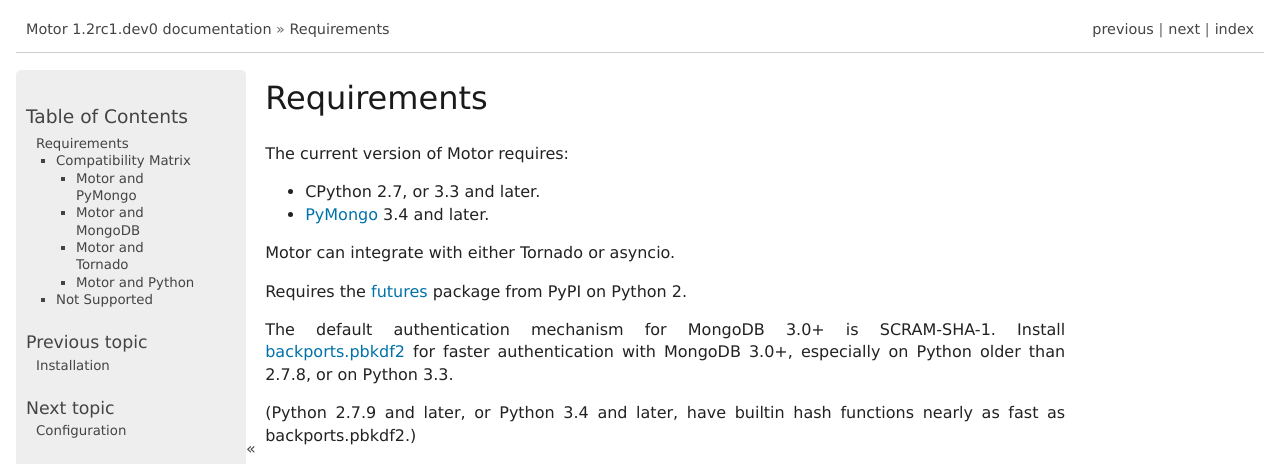
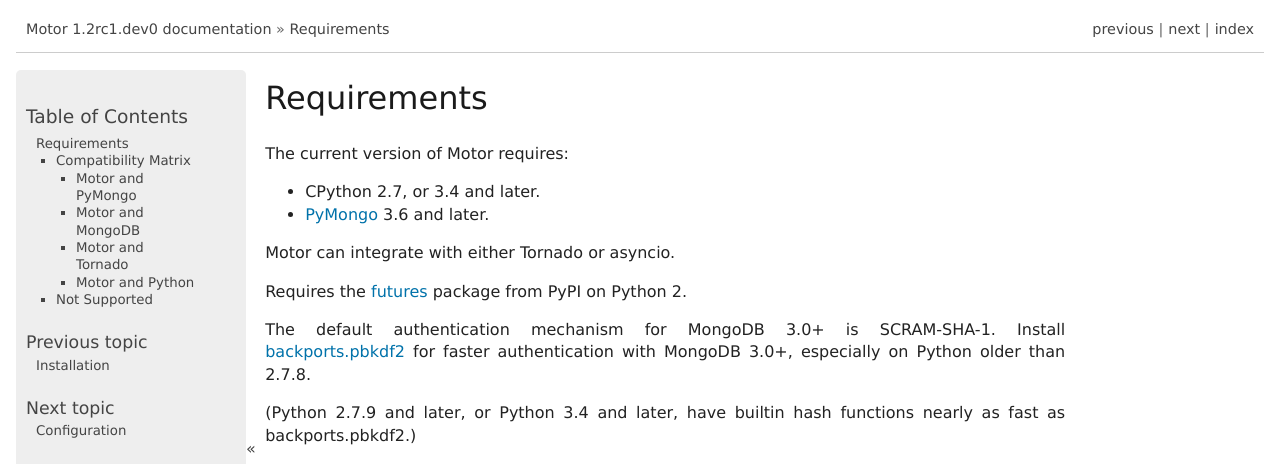
Before and after one commit to mongodb/motor, a Sphinx documentation site: the page built from doc/requirements.rst, in a window 1280 px wide and 900 px high. Shown: the top 464 px of the window. Built offline with Sphinx 7.4.7, drawn with Linux system fonts in a browser that asks for light colours; pages that are not in the unit, such as notebooks, are missing from menus; the version number is read from the project's files by our own code; some of the changed text lies outside the part shown.

Commit message:
MOTOR-182 Drop Python 3.3

```diff
--- a/doc/changelog.rst
+++ b/doc/changelog.rst
@@ -10,7 +10,8 @@
 features. It depends on PyMongo 3.6 or later. Motor continues to support MongoDB
 2.6 and later.
 
-Dropped support for Python 2.6. Motor continues to support Python 2.7, and 3.3+.
+Dropped support for Python 2.6 and 3.3. Motor continues to support Python 2.7,
+and 3.4+.
 
 Dropped support for Tornado 3. A recent version of Tornado 4 is required.
 
--- a/doc/developer-guide.rst
+++ b/doc/developer-guide.rst
@@ -8,9 +8,9 @@
 -------------
 
 Motor supports the asyncio module in the standard library of Python 3.4 and
-later, as well as the asyncio package on PyPI for Python 3.3.
-Motor also works with Tornado 4 and later along with all the Python versions it
-supports.
+later.
+Motor also works with Tornado 4.5 and later along with all the Python versions
+it supports.
 
 Motor is single-source compatible with all supported Python versions, although
 there are some tricks for Python 3. There is some code for the ``async``
--- a/doc/requirements.rst
+++ b/doc/requirements.rst
@@ -3,8 +3,8 @@
 
 The current version of Motor requires:
 
-* CPython 2.7, or 3.3 and later.
-* PyMongo_ 3.4 and later.
+* CPython 2.7, or 3.4 and later.
+* PyMongo_ 3.6 and later.
 
 Motor can integrate with either Tornado or asyncio.
 
@@ -12,7 +12,7 @@
 
 The default authentication mechanism for MongoDB 3.0+ is SCRAM-SHA-1.
 Install `backports.pbkdf2`_ for faster authentication with MongoDB 3.0+,
-especially on Python older than 2.7.8, or on Python 3.3.
+especially on Python older than 2.7.8.
 
 (Python 2.7.9 and later, or Python 3.4 and later, have builtin hash functions
 nearly as fast as backports.pbkdf2.)
@@ -145,39 +145,37 @@
 Python as its supported Tornado versions did.
 
 Beginning in version 0.5, Motor integrates with asyncio or Tornado.
-For asyncio support specifically, Motor requires Python 3.4+, or Python 3.3
-with the `asyncio package from PyPI`_.
 
 Beginning in version 0.5, supports the "async for" syntax with cursors in
 Python 3.5 and later. Motor 1.2 dropped support for the short-lived version of
 the "async for" protocol implemented in Python 3.5.0 and 3.5.1. Motor continues
 to work with "async for" loops in Python 3.5.2 and later.
 
-+--------------------------------------------------------------------------+
-|                   Python Version                                         |
-+=====================+=====+=====+=====+======+=====+=======+=======+=====+
-|                     | 2.5 | 2.6 | 2.7 | 3.3  | 3.4 | 3.5.0 | 3.5.2 | 3.6 |
-+---------------+-----+-----+-----+-----+------+-----+-------+-------+-----+
-| Motor Version | 0.1 |  Y  |  Y  |  Y  |  Y   |**N**|**N**  |**N**  |**N**|
-+---------------+-----+-----+-----+-----+------+-----+-------+-------+-----+
-|               | 0.2 |**N**|  Y  |  Y  |  Y   |**N**|**N**  |**N**  |**N**|
-+---------------+-----+-----+-----+-----+------+-----+-------+-------+-----+
-|               | 0.3 |**N**|  Y  |  Y  |  Y   |  Y  |**N**  |**N**  |**N**|
-+---------------+-----+-----+-----+-----+------+-----+-------+-------+-----+
-|               | 0.4 |**N**|  Y  |  Y  |  Y   |  Y  |**N**  |**N**  |**N**|
-+---------------+-----+-----+-----+-----+------+-----+-------+-------+-----+
-|               | 0.5 |**N**|  Y  |  Y  |  Y   |  Y  |  Y    |  Y    |**N**|
-+---------------+-----+-----+-----+-----+------+-----+-------+-------+-----+
-|               | 0.6 |**N**|  Y  |  Y  |  Y   |  Y  |  Y    |  Y    |**N**|
-+---------------+-----+-----+-----+-----+------+-----+-------+-------+-----+
-|               | 0.7 |**N**|  Y  |  Y  |  Y   |  Y  |  Y    |  Y    |**N**|
-+---------------+-----+-----+-----+-----+------+-----+-------+-------+-----+
-|               | 1.0 |**N**|  Y  |  Y  |  Y   |  Y  |  Y    |  Y    |  Y  |
-+---------------+-----+-----+-----+-----+------+-----+-------+-------+-----+
-|               | 1.1 |**N**|  Y  |  Y  |  Y   |  Y  |  Y    |  Y    |  Y  |
-+---------------+-----+-----+-----+-----+------+-----+-------+-------+-----+
-|               | 1.2 |**N**|**N**|  Y  |  Y   |  Y  |**N**  |  Y    |  Y  |
-+---------------+-----+-----+-----+-----+------+-----+-------+-------+-----+
++-------------------------------------------------------------------------+
+|                   Python Version                                        |
++=====================+=====+=====+=====+=====+=====+=======+=======+=====+
+|                     | 2.5 | 2.6 | 2.7 | 3.3 | 3.4 | 3.5.0 | 3.5.2 | 3.6 |
++---------------+-----+-----+-----+-----+-----+-----+-------+-------+-----+
+| Motor Version | 0.1 |  Y  |  Y  |  Y  |  Y  |**N**|**N**  |**N**  |**N**|
++---------------+-----+-----+-----+-----+-----+-----+-------+-------+-----+
+|               | 0.2 |**N**|  Y  |  Y  |  Y  |**N**|**N**  |**N**  |**N**|
++---------------+-----+-----+-----+-----+-----+-----+-------+-------+-----+
+|               | 0.3 |**N**|  Y  |  Y  |  Y  |  Y  |**N**  |**N**  |**N**|
++---------------+-----+-----+-----+-----+-----+-----+-------+-------+-----+
+|               | 0.4 |**N**|  Y  |  Y  |  Y  |  Y  |**N**  |**N**  |**N**|
++---------------+-----+-----+-----+-----+-----+-----+-------+-------+-----+
+|               | 0.5 |**N**|  Y  |  Y  |  Y  |  Y  |  Y    |  Y    |**N**|
++---------------+-----+-----+-----+-----+-----+-----+-------+-------+-----+
+|               | 0.6 |**N**|  Y  |  Y  |  Y  |  Y  |  Y    |  Y    |**N**|
++---------------+-----+-----+-----+-----+-----+-----+-------+-------+-----+
+|               | 0.7 |**N**|  Y  |  Y  |  Y  |  Y  |  Y    |  Y    |**N**|
++---------------+-----+-----+-----+-----+-----+-----+-------+-------+-----+
+|               | 1.0 |**N**|  Y  |  Y  |  Y  |  Y  |  Y    |  Y    |  Y  |
++---------------+-----+-----+-----+-----+-----+-----+-------+-------+-----+
+|               | 1.1 |**N**|  Y  |  Y  |  Y  |  Y  |  Y    |  Y    |  Y  |
++---------------+-----+-----+-----+-----+-----+-----+-------+-------+-----+
+|               | 1.2 |**N**|**N**|  Y  |**N**|  Y  |**N**  |  Y    |  Y  |
++---------------+-----+-----+-----+-----+-----+-----+-------+-------+-----+
 
 .. _asyncio package from PyPI: https://pypi.python.org/pypi/asyncio
 
--- a/doc/tutorial-asyncio.rst
+++ b/doc/tutorial-asyncio.rst
@@ -269,8 +269,8 @@
 
 .. _`large batches`: https://docs.mongodb.com/manual/tutorial/iterate-a-cursor/#cursor-batches
 
-Iteration in Python 3.3 and 3.4
-~~~~~~~~~~~~~~~~~~~~~~~~~~~~~~~
+Iteration in Python 3.4
+~~~~~~~~~~~~~~~~~~~~~~~
 
 In Python versions without ``async for``, handle one document at a time with
 :attr:`~motor.motor_asyncio.AsyncIOMotorCursor.fetch_next`
--- a/setup.py
+++ b/setup.py
@@ -17,7 +17,6 @@
 Programming Language :: Python :: 2
 Programming Language :: Python :: 2.7
 Programming Language :: Python :: 3
-Programming Language :: Python :: 3.3
 Programming Language :: Python :: 3.4
 Programming Language :: Python :: 3.5
 Programming Language :: Python :: 3.6
```
Also changed, not shown: 2 other files.
